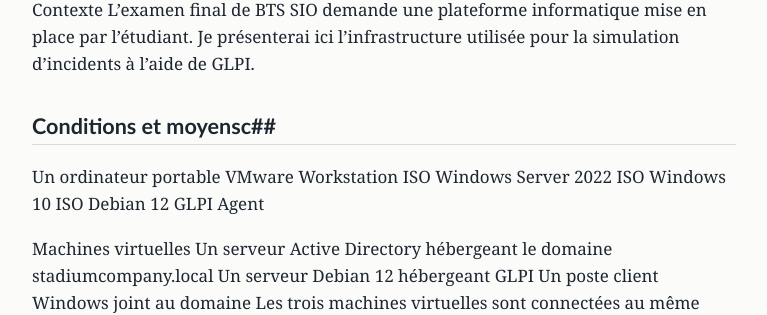
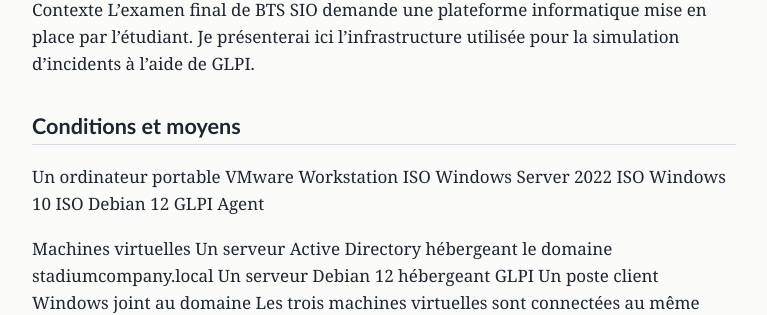
Before and after one commit to Lucasidcz-Cours/portfolio, a Jekyll site: the page built from _projets/GLPI.md, in a window 1280 px wide and 900 px high. Shown: the part 292-607 px from the top of the window, without its empty margins (256-1023 px from the left). Built offline with Jekyll 4.4.1, drawn with Linux system fonts in a browser that asks for light colours.

Commit message:
Fix markdown formatting in GLPI.md

```diff
--- a/_projets/GLPI.md
+++ b/_projets/GLPI.md
@@ -9,7 +9,7 @@
 Contexte
 L'examen final de BTS SIO demande une plateforme informatique mise en place par l'étudiant. Je présenterai ici l'infrastructure utilisée pour la simulation d'incidents à l'aide de GLPI.
 
-## Conditions et moyensc##
+## Conditions et moyens
 Un ordinateur portable
 VMware Workstation
 ISO Windows Server 2022
```
